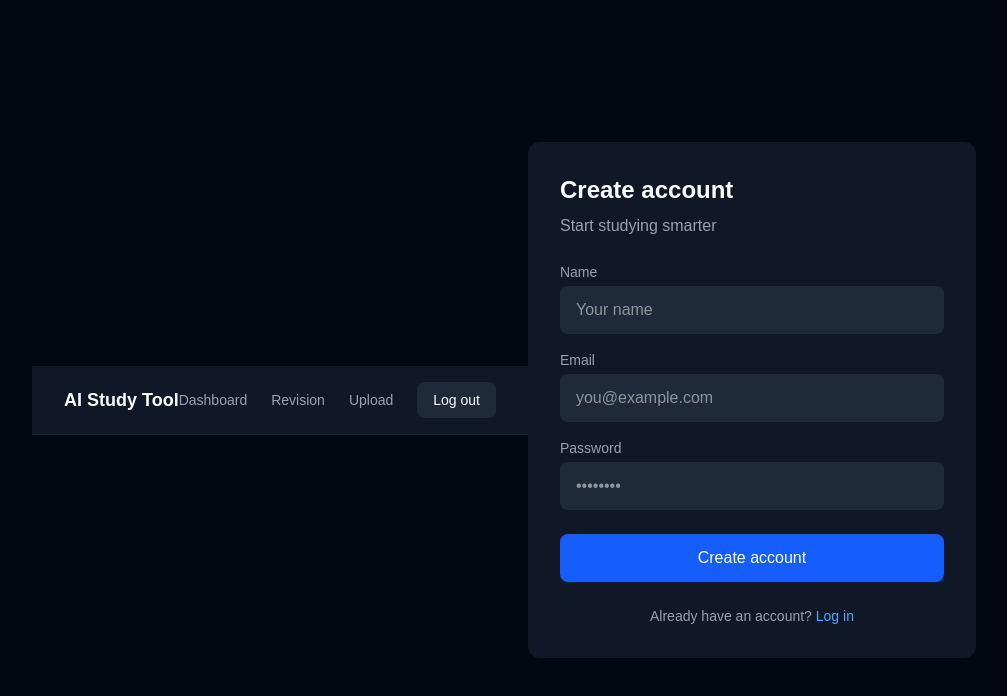
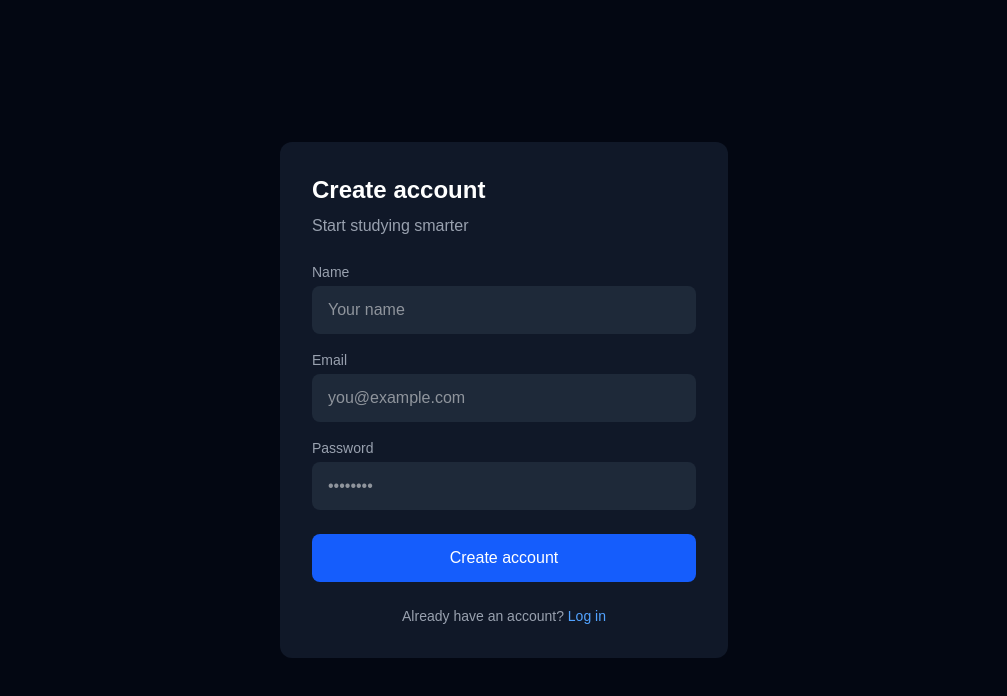
Before and after one commit to shivani-d-13/ai-study-tool, a Next.js app: page /register in a window 1280 px wide. Shown: the top 696 px of the page, without its empty margins (136-1143 px from the left). Built offline with nearby package versions, Linux system fonts and the light colour scheme.

Commit message:
removed navbar from wrong pages

```diff
--- a/app/login/page.js
+++ b/app/login/page.js
@@ -3,7 +3,6 @@
 import { useState } from "react"
 import { createClient } from "@/lib/supabase"
 import { useRouter } from "next/navigation"
-import Navbar from "@/components/Navbar"
 
 export default function Login() {
   const [email, setEmail] = useState("")
@@ -33,7 +32,6 @@ export default function Login() {
 
   return (
     <main className="min-h-screen flex items-center justify-center bg-gray-950">
-      <Navbar />
       <div className="bg-gray-900 p-8 rounded-xl w-full max-w-md">
         <h1 className="text-2xl font-bold text-white mb-2">Welcome back</h1>
         <p className="text-gray-400 mb-6">Log in to your account</p>
--- a/app/register/page.js
+++ b/app/register/page.js
@@ -3,7 +3,6 @@
 import { useState } from "react"
 import { createClient } from "@/lib/supabase"
 import { useRouter } from "next/navigation"
-import Navbar from "@/components/Navbar"
 
 export default function Register() {
   const [name, setName] = useState("")
@@ -37,7 +36,6 @@ export default function Register() {
 
   return (
     <main className="min-h-screen flex items-center justify-center bg-gray-950">
-      <Navbar />
       <div className="bg-gray-900 p-8 rounded-xl w-full max-w-md">
         <h1 className="text-2xl font-bold text-white mb-2">Create account</h1>
         <p className="text-gray-400 mb-6">Start studying smarter</p>
```
